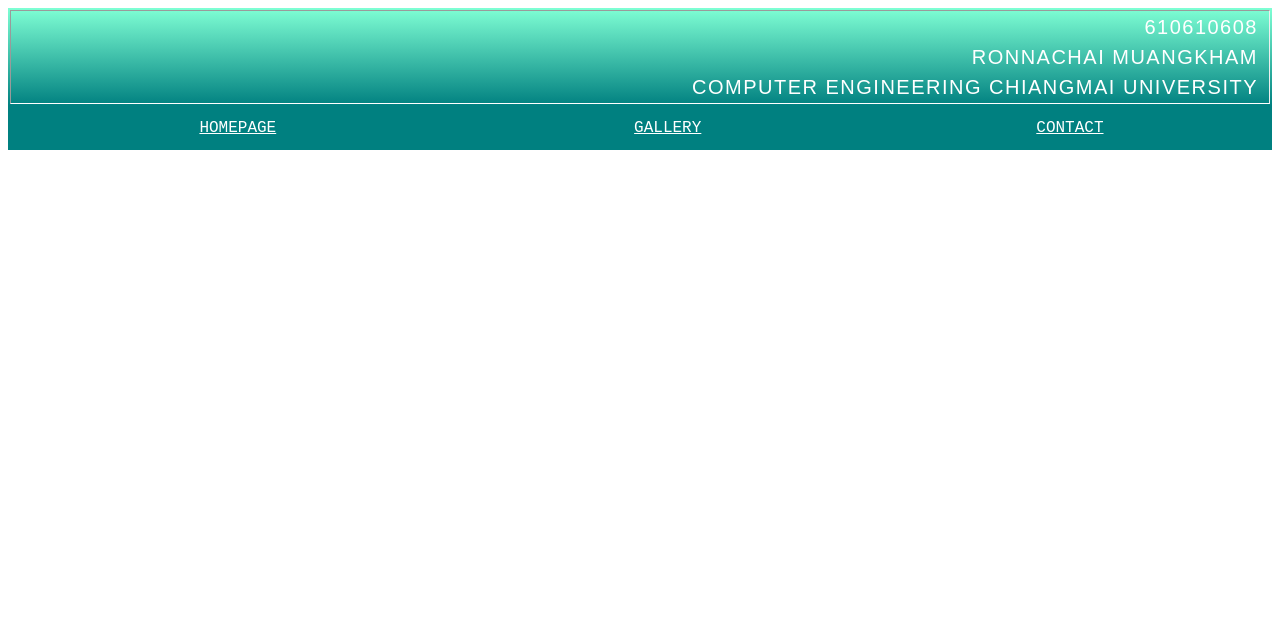
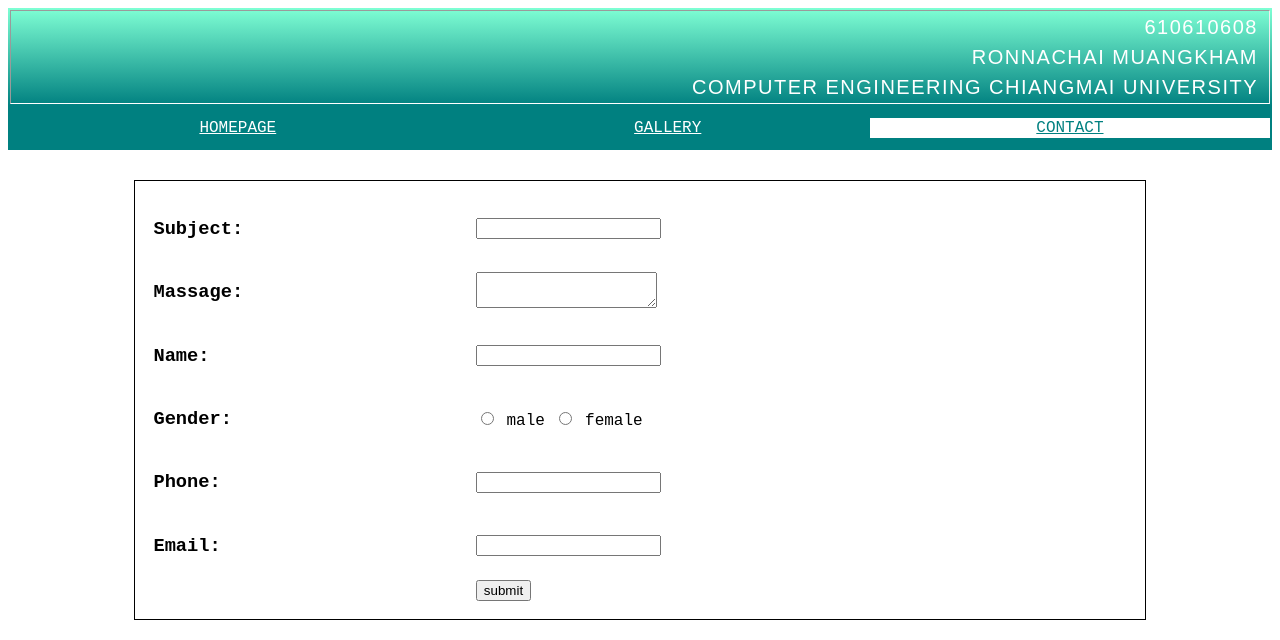
Before and after one commit to taormtwelve/207_resume, a plain HTML site: page Contact.html in a window 1280 px wide. Drawn offline with Linux system fonts and the light colour scheme.

Commit message:
completed

```diff
--- a/Contact.html
+++ b/Contact.html
@@ -22,8 +22,51 @@
         <tr>
             <td><a href = "Homepage.html" target = "_self">Homepage</a></td>
             <td><a href = "Gallery.html" target = "_self">Gallery</a></td>
-            <td><a href = "Contact.html" target = "_self">Contact</a></td>
+            <td class="stay"><a class="stay" href = "Contact.html" target = "_self">Contact</a></td>
         </tr>
     </table>
+
+    <table align="center" width="100%">
+        <tbody>
+            <form action="#">
+            <table width="80%" align="center" style="padding: 15px;   border:1px solid; margin-top: 30px;">
+
+                <tbody><tr>
+                    <td><h3><label>Subject:</label></h3></td>
+                    <td><input type="text" name="subject" value="" width="100px"> </td>
+                </tr>
+                <tr>
+                    <td><h3> <label>Massage:</label></h3></td>
+                    <td> <textarea name="msg"></textarea> </td>
+                </tr>
+                <tr>
+                    <td><h3><label>Name:</label></h3></td>
+                    <td><input type="text" name="fullname" value=""> </td>
+                </tr>
+                <tr>
+                    <td><h3><label>Gender:</label></h3></td>
+                    <td>
+                        <input type="radio" name="gender" value="male"> male
+                        <input type="radio" name="gender" value="female"> female
+                    </td>
+                </tr>
+                <tr>
+                    <td><h3><label>Phone:</label></h3></td>
+                    <td><input type="tel" name="phone" value=""> </td>
+                </tr>
+                <tr>
+                    <td><h3><label>Email:</label></h3></td>
+                    <td><input type="email" value=""></td>
+                </tr>
+                <tr>
+                    <td></td>
+                    <td><input type="submit" name="submit" value="submit"></td>
+                </tr>
+
+
+            </tbody></table>
+            </form></td>
+        </tr>
+        </tbody></table>
 </body>
 </html>
--- a/style.css
+++ b/style.css
@@ -55,7 +55,7 @@
 
 #detailTable{
     width: 60%;
-    margin-top: 15px;
+    margin-top: 30px;
     background-color: whitesmoke;
 }
 
@@ -70,3 +70,9 @@
     list-style-type: disc;
     margin-left: 40px;
 }
+
+.stay{
+    color: teal;
+    background-color: white;
+    text-transform: uppercase;
+}
```
Also changed, not shown: Gallery.html (+44 -1 lines), Homepage.html (+1 -1 lines), picture/conan.jpg (added), picture/footballTHteam.jpg (added), picture/galexy.jpg (added), picture/onepiece.jpg (added), picture/programming.jpg (added), picture/sky_sea.jpg (added), picture/technology.jpg (added), 1 other file.
